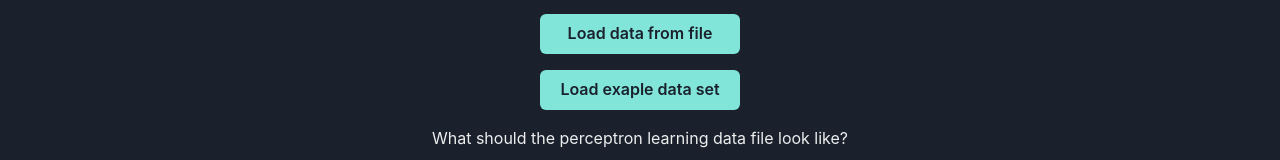
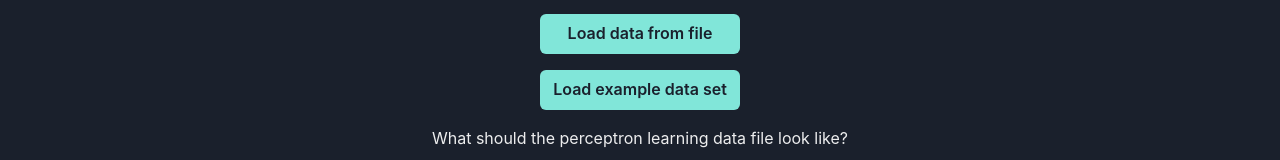
Before and after one commit to Lewoczegg/perceptron-simulation, a React (Vite) app: page / in a window 1280 px wide. Shown: the part 473-633 px from the top of the page. Built offline with nearby package versions, Linux system fonts and the light colour scheme.

Commit message:
Fix typo

```diff
--- a/src/components/FrontPage.tsx
+++ b/src/components/FrontPage.tsx
@@ -24,7 +24,7 @@ const FrontPage = () => {
         </Text>
         <LoadDataFromFile />
         <Button as="a" width="200px" colorScheme="teal" href="/inputs">
-          Load exaple data set
+          Load example data set
         </Button>
         <Text>What should the perceptron learning data file look like?</Text>
         <SampleDataPopover />
```
